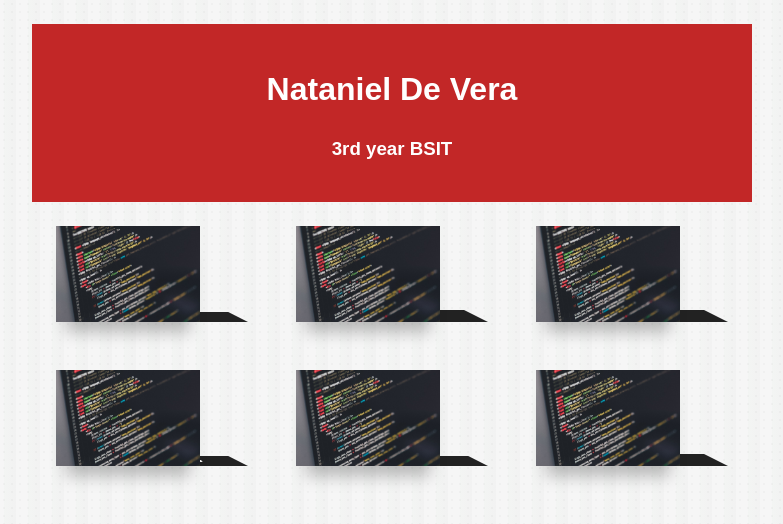
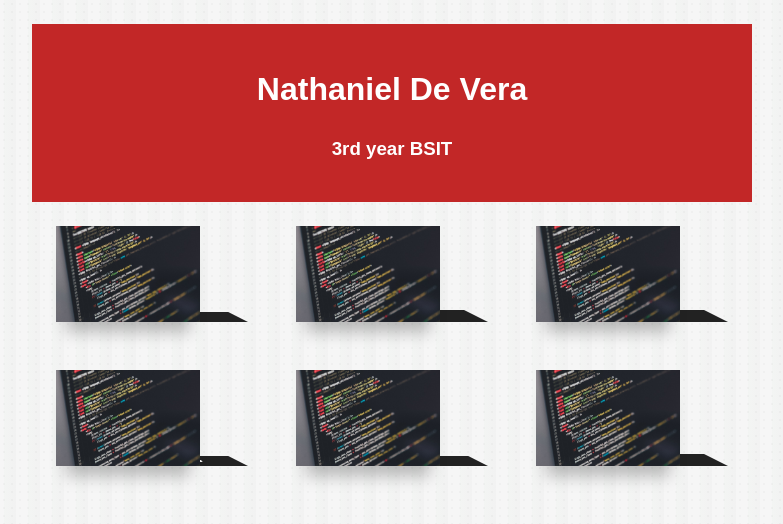
Before and after one commit to DEVERANATHANIEL/Portfolio, a plain HTML site: page index.html in a window 1280 px wide. Shown: the whole page, without its empty margins (248-1031 px from the left). Drawn offline with Linux system fonts and the light colour scheme.

Commit message:
Update index.html

```diff
--- a/index.html
+++ b/index.html
@@ -8,7 +8,7 @@
 </head>
 <body>
     <header>
-        <h1>Nataniel De Vera</h1>
+        <h1>Nathaniel De Vera</h1>
         <h3>3rd year BSIT</h3>
     </header>
         <figure>
```
